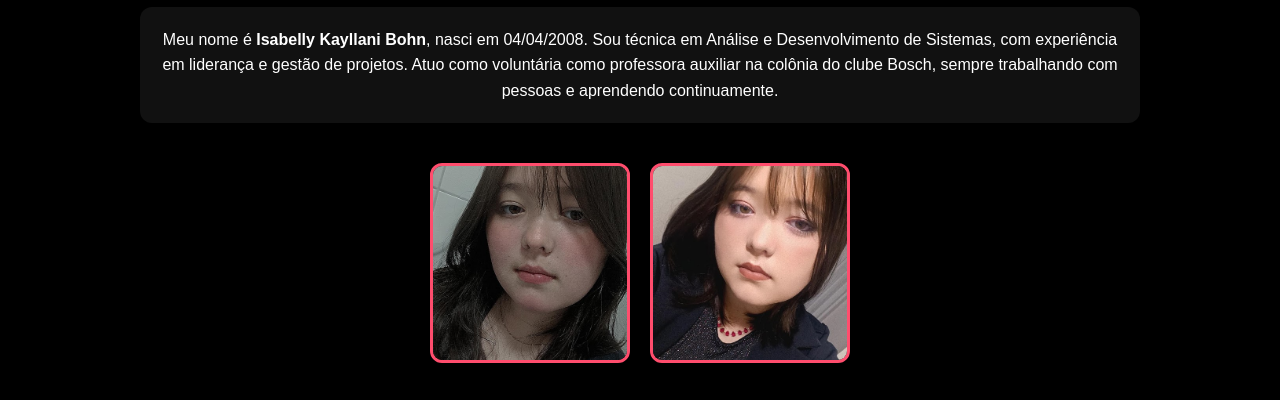
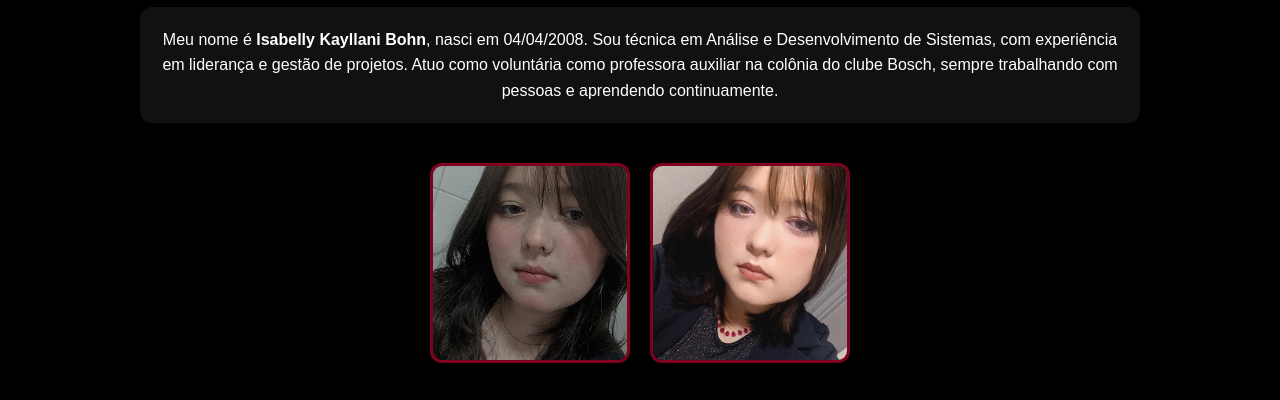
Before and after one commit to MarcosVinicius02/MarcosVinicius02, a plain HTML site: page index.html in a window 1280 px wide. Shown: the part 345-745 px from the top of the page. Drawn offline with Linux system fonts and the light colour scheme.

Commit message:
style.css

```diff
--- a/style.css
+++ b/style.css
@@ -89,7 +89,7 @@ h2 {
   width: 200px;                /* tamanho maior */
   height: 200px;
   background: #111;
-  border: 3px solid #ff4d6d;   /* contorno vermelho */
+  border: 3px solid #800020;   /* contorno vermelho */
   border-radius: 12px;
   overflow: hidden;
   display: flex;
```
